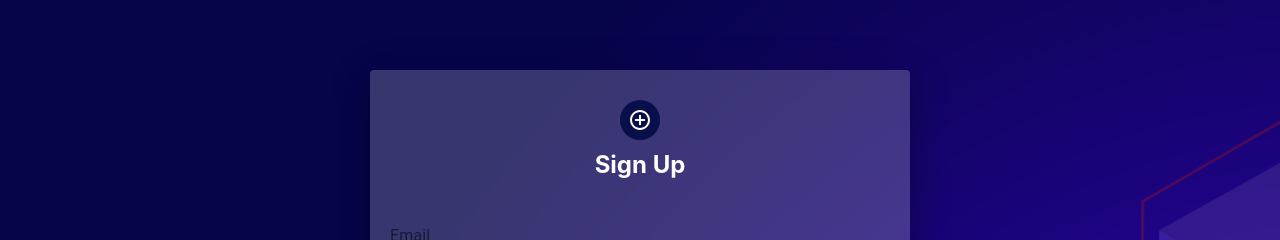
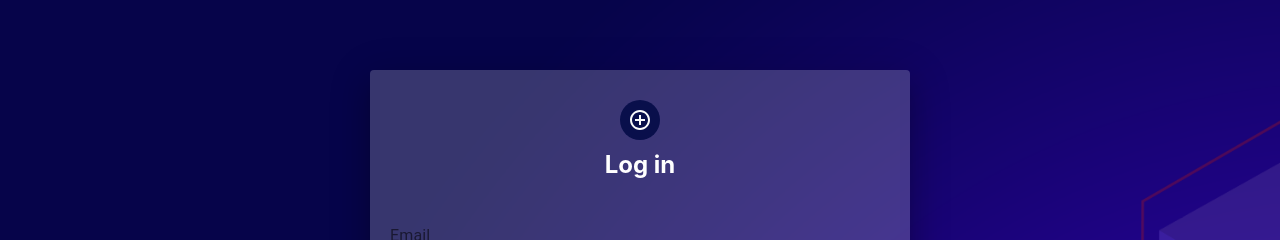
Before and after one commit to benceVadasz/get-to-know-lara-frontend, a React (Create React App) app: page /login in a window 1280 px wide. Shown: the top 240 px of the page. Built offline with nearby package versions, Linux system fonts and the light colour scheme.

Commit message:
change login banner title

```diff
--- a/src/pages/Login.js
+++ b/src/pages/Login.js
@@ -69,7 +69,7 @@ function Login() {
                         <Avatar className={classes.avatarStyle}>
                             <AddCircleOutlineOutlinedIcon/>
                         </Avatar>
-                        <h2 className={classes.headerStyle}>Sign Up</h2>
+                        <h2 className={classes.headerStyle}>Log in</h2>
                     </Grid>
                     <form className={classes.formStyle} onSubmit={submit}>
                         <TextField
```
